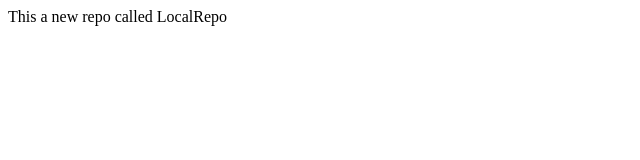
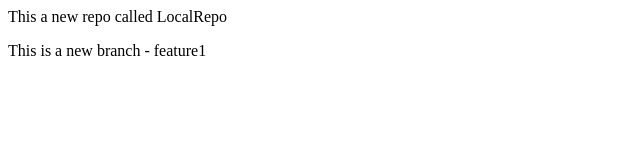
Before and after one commit to Jnaanamurthy/localrepo, a plain HTML site: page index.html in a window 1280 px wide. Shown: the whole page, without its empty margins (0-640 px from the left). Drawn offline with Linux system fonts and the light colour scheme.

Commit message:
Added new branch - feature1

```diff
--- a/index.html
+++ b/index.html
@@ -1 +1,2 @@
 <p>This a new repo called LocalRepo</p>
+<p>This is a new branch - feature1</p>
```
